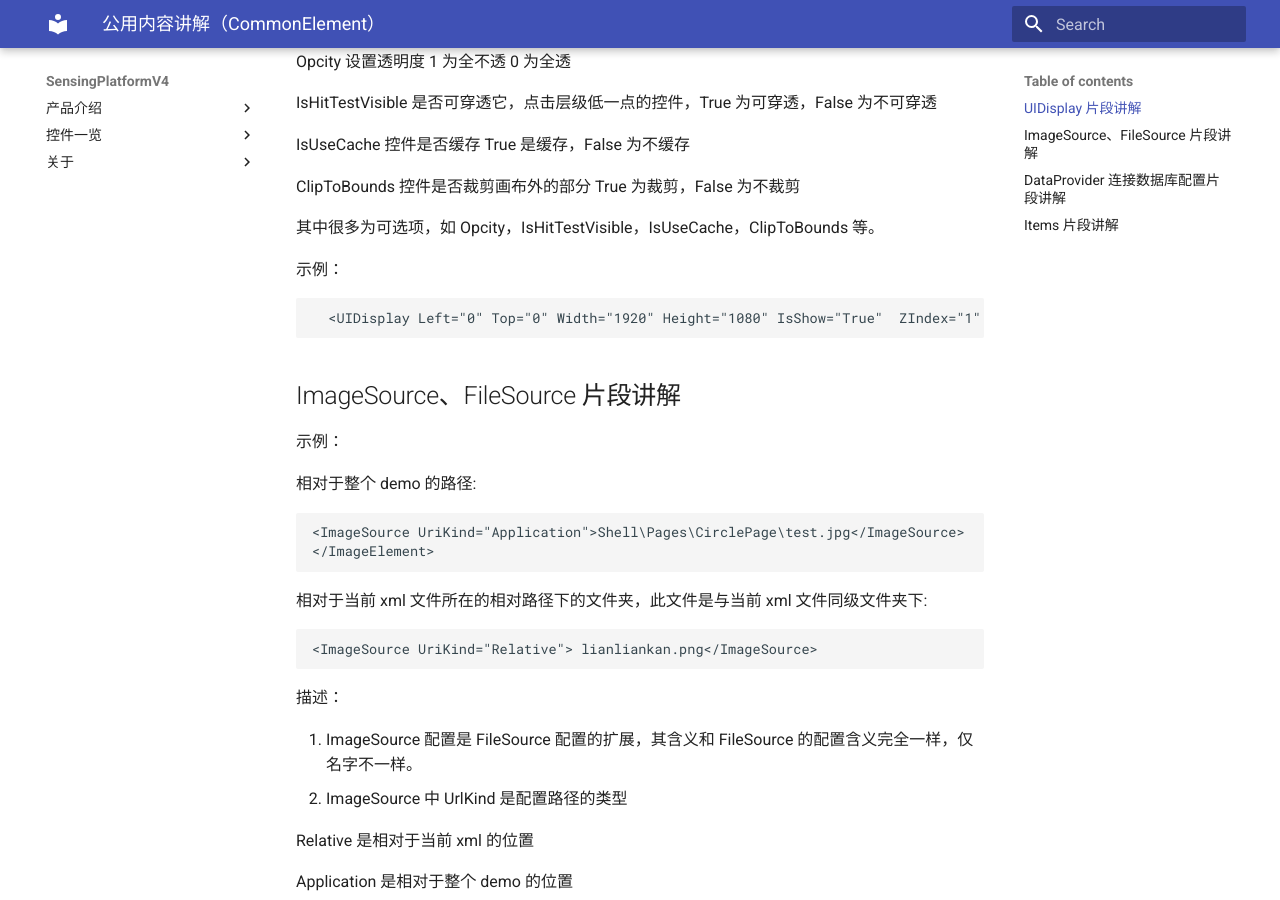
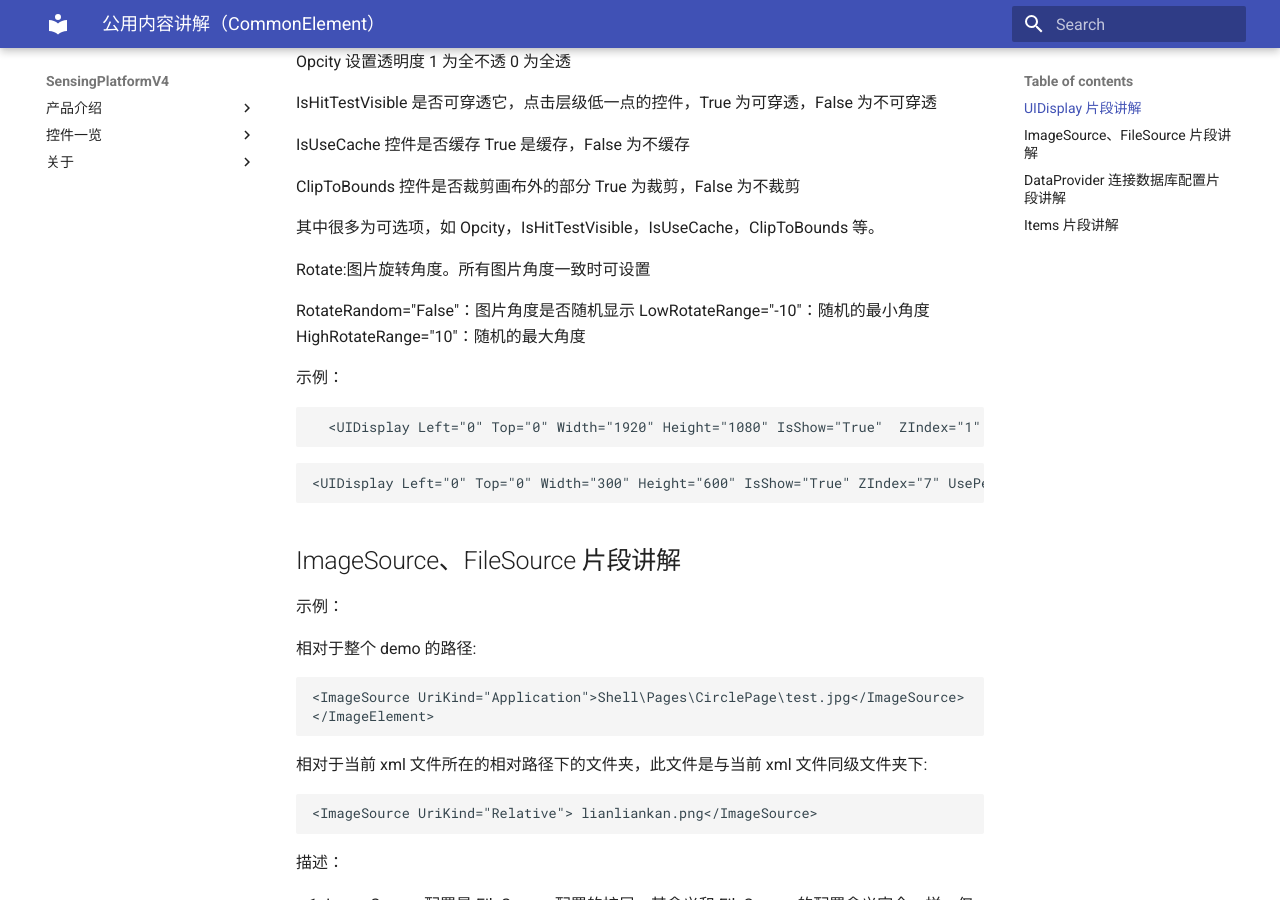
Before and after one commit to troncell/SensingPlatformDocs, an MkDocs documentation site: the page built from docs/控件一览/CommonElement.md, in a window 1280 px wide and 900 px high, scrolled down 657 px. Built offline with MkDocs 1.6.1 and Material for MkDocs 9.7.7, drawn with Linux system fonts in a browser that asks for light colours.

Commit message:
Update CommonElement.md

````diff
--- a/docs/控件一览/CommonElement.md
+++ b/docs/控件一览/CommonElement.md
@@ -30,10 +30,19 @@ ClipToBounds 控件是否裁剪画布外的部分 True 为裁剪，False 为不
 
 其中很多为可选项，如 Opcity，IsHitTestVisible，IsUseCache，ClipToBounds 等。
 
+Rotate:图片旋转角度。所有图片角度一致时可设置
+
+RotateRandom="False"：图片角度是否随机显示   LowRotateRange="-10"：随机的最小角度   HighRotateRange="10"：随机的最大角度
+
+
+
 示例：
 
 ```
   <UIDisplay Left="0" Top="0" Width="1920" Height="1080" IsShow="True"  ZIndex="1" UsePercent="False" Opacity="1" IsHitTestVisible="True" IsUseCache="True"/>
+```
+```
+<UIDisplay Left="0" Top="0" Width="300" Height="600" IsShow="True" ZIndex="7" UsePercent="False" Opacity="1" IsUseCache="True" RotateRandom="False" LowRotateRange="-10" HighRotateRange="10"/>
 ```
 
 ## ImageSource、FileSource 片段讲解
````
